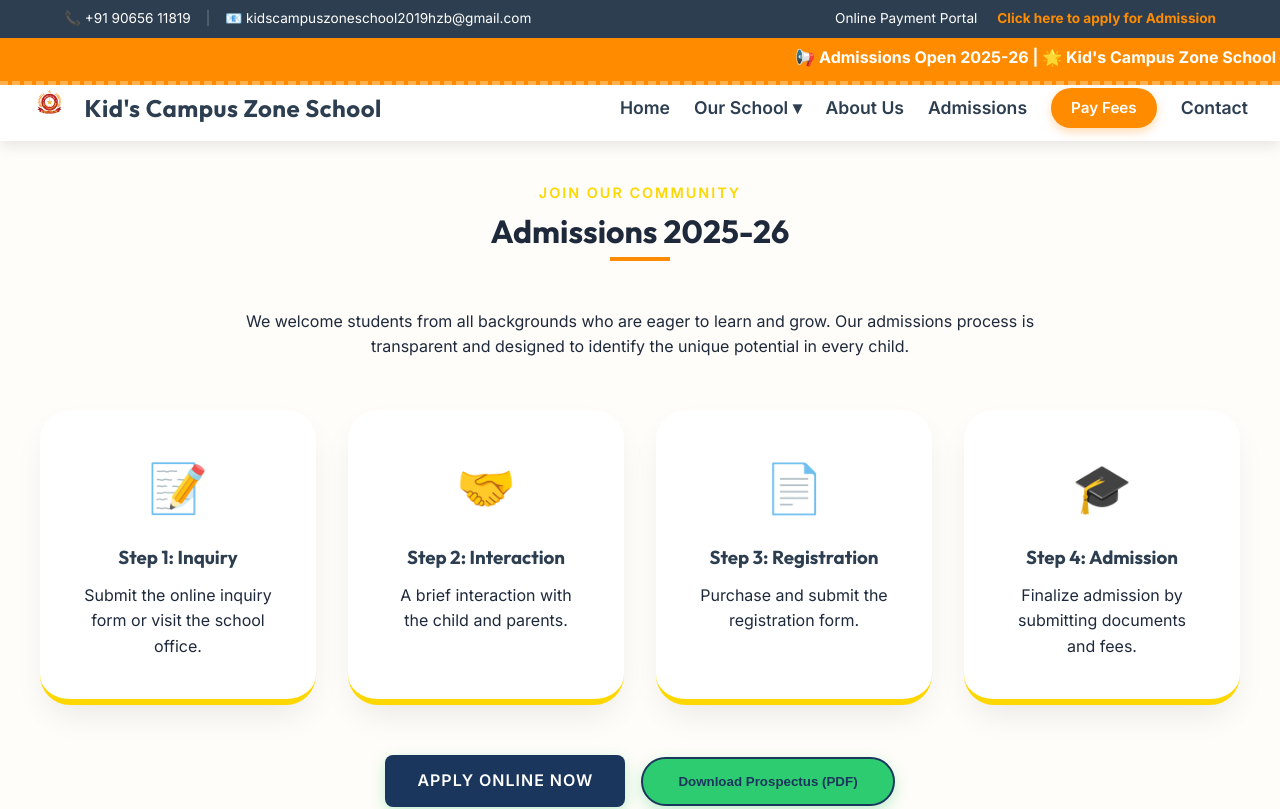
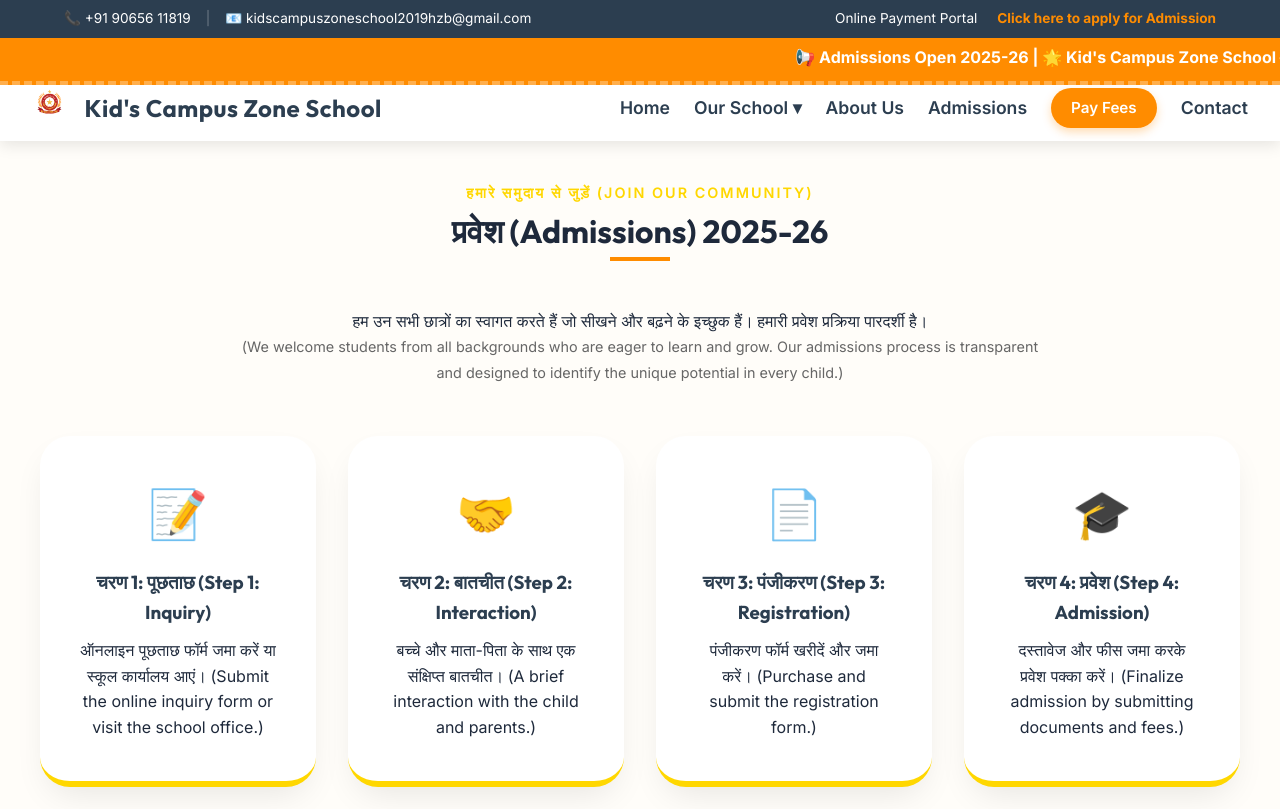
Before and after one commit to RubyGupta-tech/school-website, a React (Vite) app in the folder school-website/: page /admissions in a window 1280 px wide. Shown: the top 809 px of the page. Built offline with nearby package versions, Linux system fonts and the light colour scheme.

Commit message:
Update Admissions page with bilingual Hindi and English text

```diff
--- a/school-website/src/pages/Admissions.jsx
+++ b/school-website/src/pages/Admissions.jsx
@@ -2,22 +2,23 @@ import AdmissionForm from "../components/AdmissionForm";
 
 function Admissions() {
   const steps = [
-    { title: "Step 1: Inquiry", desc: "Submit the online inquiry form or visit the school office.", icon: "📝" },
-    { title: "Step 2: Interaction", desc: "A brief interaction with the child and parents.", icon: "🤝" },
-    { title: "Step 3: Registration", desc: "Purchase and submit the registration form.", icon: "📄" },
-    { title: "Step 4: Admission", desc: "Finalize admission by submitting documents and fees.", icon: "🎓" }
+    { title: "चरण 1: पूछताछ (Step 1: Inquiry)", desc: "ऑनलाइन पूछताछ फॉर्म जमा करें या स्कूल कार्यालय आएं। (Submit the online inquiry form or visit the school office.)", icon: "📝" },
+    { title: "चरण 2: बातचीत (Step 2: Interaction)", desc: "बच्चे और माता-पिता के साथ एक संक्षिप्त बातचीत। (A brief interaction with the child and parents.)", icon: "🤝" },
+    { title: "चरण 3: पंजीकरण (Step 3: Registration)", desc: "पंजीकरण फॉर्म खरीदें और जमा करें। (Purchase and submit the registration form.)", icon: "📄" },
+    { title: "चरण 4: प्रवेश (Step 4: Admission)", desc: "दस्तावेज और फीस जमा करके प्रवेश पक्का करें। (Finalize admission by submitting documents and fees.)", icon: "🎓" }
   ];
 
   return (
     <div className="page-admissions container section" style={{ marginTop: '100px' }}>
       <div className="section-header">
-        <span className="subtitle">Join Our Community</span>
-        <h1>Admissions 2025-26</h1>
+        <span className="subtitle">हमारे समुदाय से जुड़ें (Join Our Community)</span>
+        <h1>प्रवेश (Admissions) 2025-26</h1>
         <div className="divider" style={{ margin: '0 auto' }}></div>
       </div>
 
       <p style={{ textAlign: 'center', maxWidth: '800px', margin: '0 auto 50px' }}>
-        We welcome students from all backgrounds who are eager to learn and grow. Our admissions process is transparent and designed to identify the unique potential in every child.
+        हम उन सभी छात्रों का स्वागत करते हैं जो सीखने और बढ़ने के इच्छुक हैं। हमारी प्रवेश प्रक्रिया पारदर्शी है। <br/>
+        <span style={{ fontSize: '0.9rem', color: '#666' }}>(We welcome students from all backgrounds who are eager to learn and grow. Our admissions process is transparent and designed to identify the unique potential in every child.)</span>
       </p>
 
       <div className="admission-steps">
@@ -32,10 +33,10 @@ function Admissions() {
 
       <div className="admission-actions" style={{ textAlign: 'center', marginTop: '50px' }}>
         <a href="#apply-form" className="btn btn-primary" style={{ marginRight: '1rem' }}>
-          Apply Online Now
+          अभी ऑनलाइन आवेदन करें (Apply Online Now)
         </a>
         <button className="btn" style={{ border: '2px solid var(--primary-color)', color: 'var(--primary-color)' }}>
-          Download Prospectus (PDF)
+          विवरणिका डाउनलोड करें (Download Prospectus - PDF)
         </button>
       </div>
 
```
